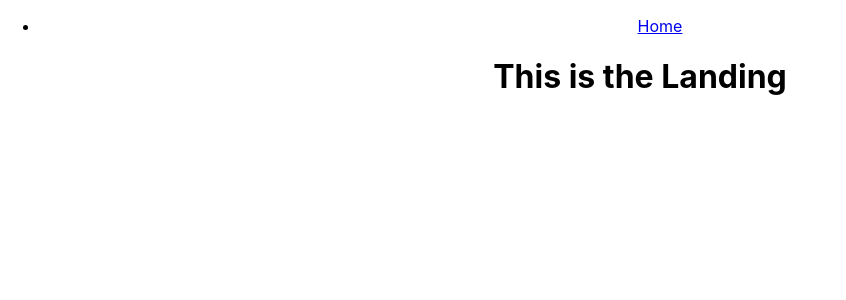
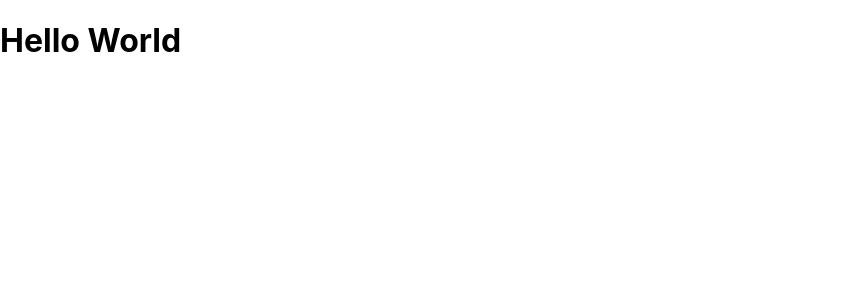
Before and after one commit to TheKenDoll/480TermProject, a React (Create React App) app in the folder frontend/flight-reservation-app/: page / in a window 1280 px wide. Shown: the top 300 px of the page, without its empty margins (0-846 px from the left). Built offline with nearby package versions, Linux system fonts and the light colour scheme.

Commit message:
basic message

```diff
--- a/frontend/flight-reservation-app/src/App.js
+++ b/frontend/flight-reservation-app/src/App.js
@@ -5,15 +5,7 @@ import Landing from './components/Login/Landing.js';
 
 const App = () => {
   return (
-    <div className="App">
-      <Router>
-        <Routes>
-          <Route path="/" element={<Layout />}>
-            <Route index element={<Landing />} />
-          </Route>
-        </Routes>
-      </Router>
-    </div>
+   <h1>Hello World</h1>
   );
 };
 
--- a/frontend/flight-reservation-app/src/Layout.js
+++ b/frontend/flight-reservation-app/src/Layout.js
@@ -8,6 +8,9 @@ function Layout () {
                 <li>
                     <Link to="/">Home</Link>
                 </li>
+                <li>
+                    <Link to="/">Login</Link>
+                </li>
                 </ul>
             </nav>
 
```
